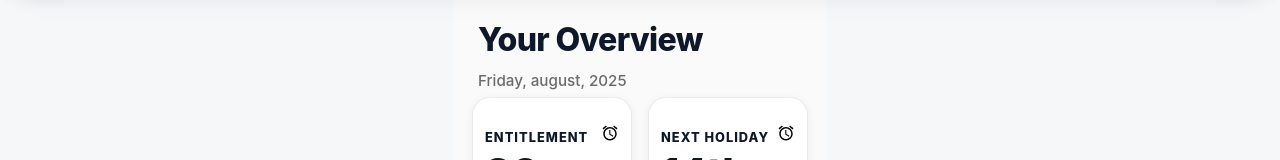
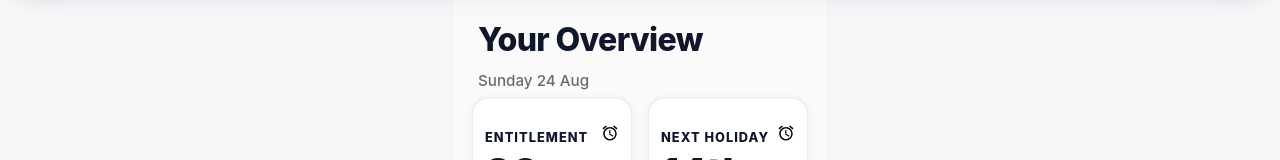
Before and after one commit to myhzyy/annual-leave-booker, a Next.js app: page / in a window 1280 px wide. Shown: the part 128-288 px from the top of the page. Built offline with nearby package versions, Linux system fonts and the light colour scheme.

Commit message:
updated dateNow on mainpage to reflect the correct time

```diff
--- a/src/app/components/BodyOverView.tsx
+++ b/src/app/components/BodyOverView.tsx
@@ -2,12 +2,19 @@ import "../styles/BodyOverView.css";
 import { MdOutlineAccessAlarm } from "react-icons/md";
 
 export default function BodyOverView() {
+  const options: Intl.DateTimeFormatOptions = {
+    weekday: "long",
+    day: "numeric",
+    month: "short",
+  };
+  const today = new Date().toLocaleDateString("en-GB", options);
+
   return (
     <div className="main-wrapper">
       <div className="overview-and-entitlement">
         <div className="overview-box">
           <h1>Your Overview</h1>
-          <h2>Friday, august, 2025</h2>
+          <h2>{today}</h2>
         </div>
         <div className="entitlement-boxes">
           <div className="entitlement-box">
```
